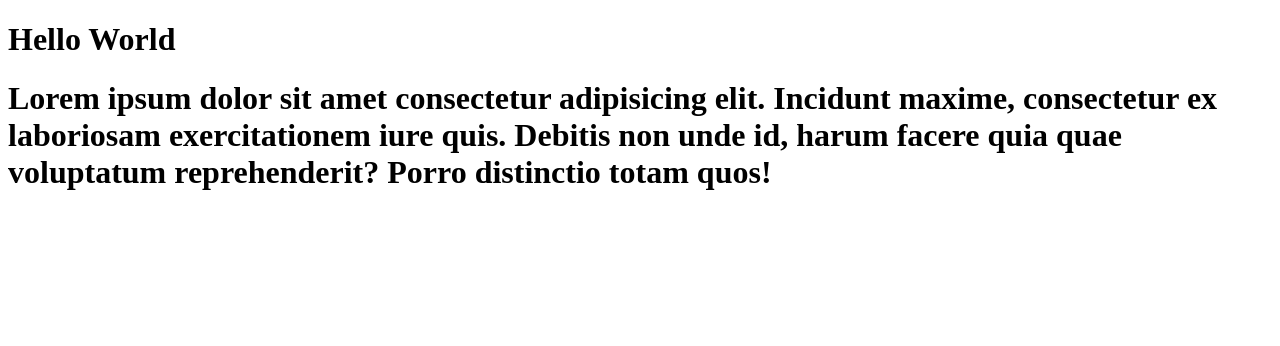
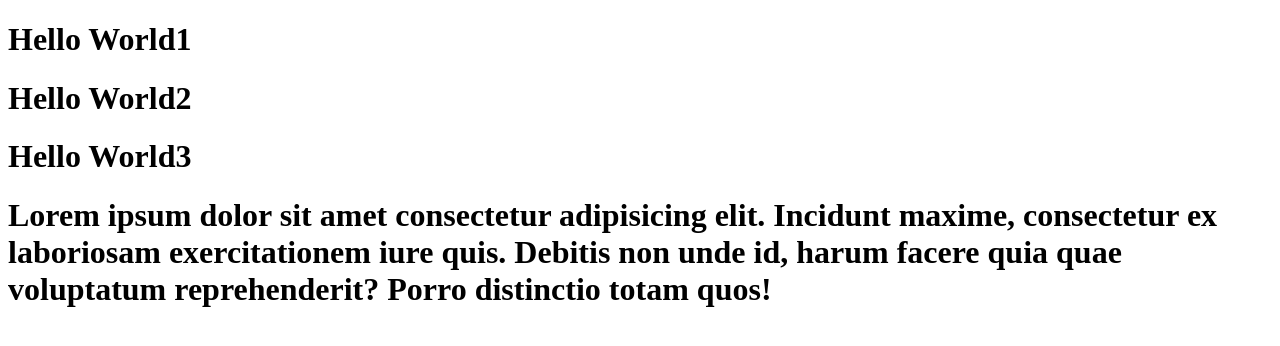
Before and after one commit to sompui/git101, a plain HTML site: page index.html in a window 1280 px wide. Drawn offline with Linux system fonts and the light colour scheme.

Commit message:
Update index.html

```diff
--- a/index.html
+++ b/index.html
@@ -5,7 +5,9 @@
     <title>Introduction to Git and Github by DevAhoy</title>
 </head>
 <body>
-    <h1>Hello World</h1>
+    <h1>Hello World1</h1>
+    <h1>Hello World2</h1>
+    <h1>Hello World3</h1>
     <h1>Lorem ipsum dolor sit amet consectetur adipisicing elit. Incidunt maxime, consectetur ex laboriosam exercitationem iure quis. Debitis non unde id, harum facere quia quae voluptatum reprehenderit? Porro distinctio totam quos!</h1>
 </body>
 </html>
```
